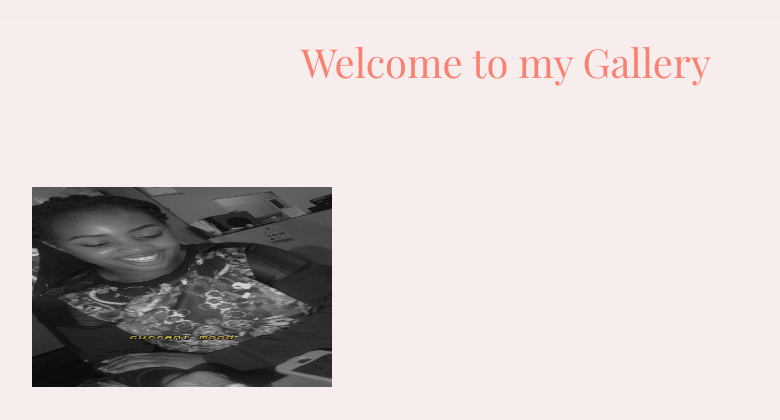
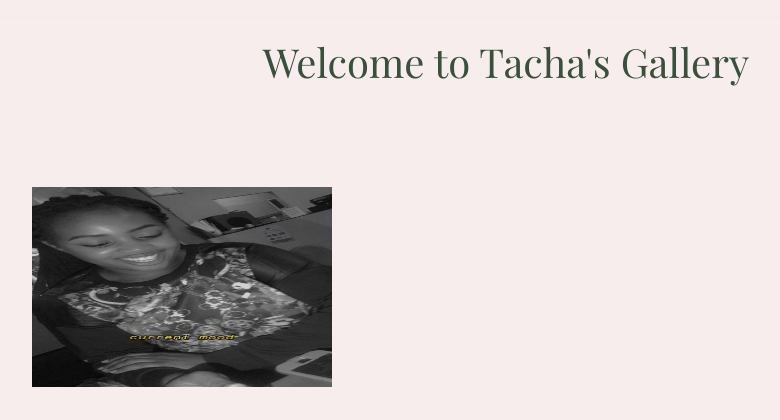
Before and after one commit to tacha1/Gallery, a Django app: page / in a window 1280 px wide. Shown: the part 80-500 px from the top of the page, without its empty margins (134-914 px from the left). Run offline with Django 3.2, Linux system fonts and the light colour scheme; data comes from the database, SQL or seed files in the repository; parts of the project's set-up code (start-up, migrations or seed data) failed here and were passed over; some libraries are stand-ins or nearby versions.

Commit message:
styling welcome.html page

```diff
--- a/images/templates/welcome.html
+++ b/images/templates/welcome.html
@@ -5,7 +5,7 @@
 <style>
 </style>
 
-<h1 class='text-center' style="margin-bottom:5%;margin-top:3%; color: salmon;font-family: 'Playfair Display', serif;" id="text"> Welcome to my Gallery</h1>
+<h1 class='text-center' style="margin-bottom:5%;margin-top:3%; color: rgb(57, 80, 59);font-family: 'Playfair Display', serif;" id="text"> Welcome to Tacha's Gallery</h1>
 <div class="container">
 <div class="row" style="margin-top: 3%; margin-left: 3%">
   <!-- Looping through images   -->
```
